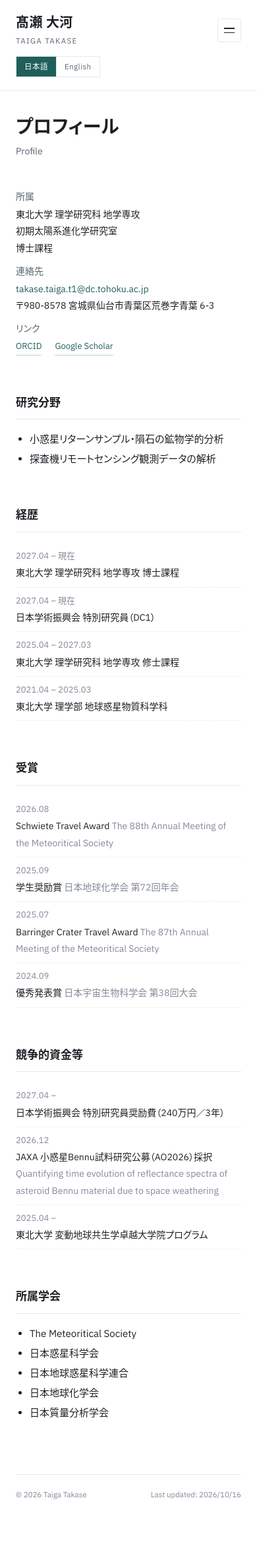
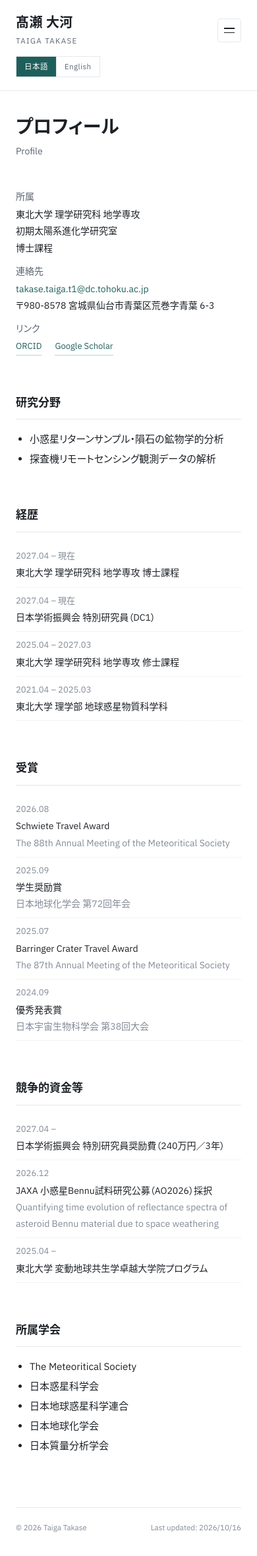
Before and after one commit to takasetaigat1/takasetaigat1.github.io, a Jekyll site: the page built from profile.html, in a window 390 px wide. Shown: the whole page at 66% size. Built offline with Jekyll 4.4.1, drawn with Linux system fonts in a browser that asks for light colours; some web fonts are replaced; before the commit the page ends 2309 px from its top, so only the background shows below that.

Commit message:
Mobile: award meeting name on its own line
Co-Authored-By: Claude Fable 5.1 <noreply@anthropic.com>
Claude-Session: https://claude.ai/code/session_01WJ69PvNMxXwpNZfvYmXkxj

```diff
--- a/assets/css/style.css
+++ b/assets/css/style.css
@@ -188,4 +188,5 @@ p { margin: 0 0 1em; }
   .dlist li, .timeline li { grid-template-columns: 1fr; gap: 2px; }
   .kv { grid-template-columns: 1fr; row-gap: 2px; }
   .kv dt { margin-top: 8px; }
+  .timeline .sub { display: block; }   /* 受賞の学会名などは改行して表示 */
 }
```
